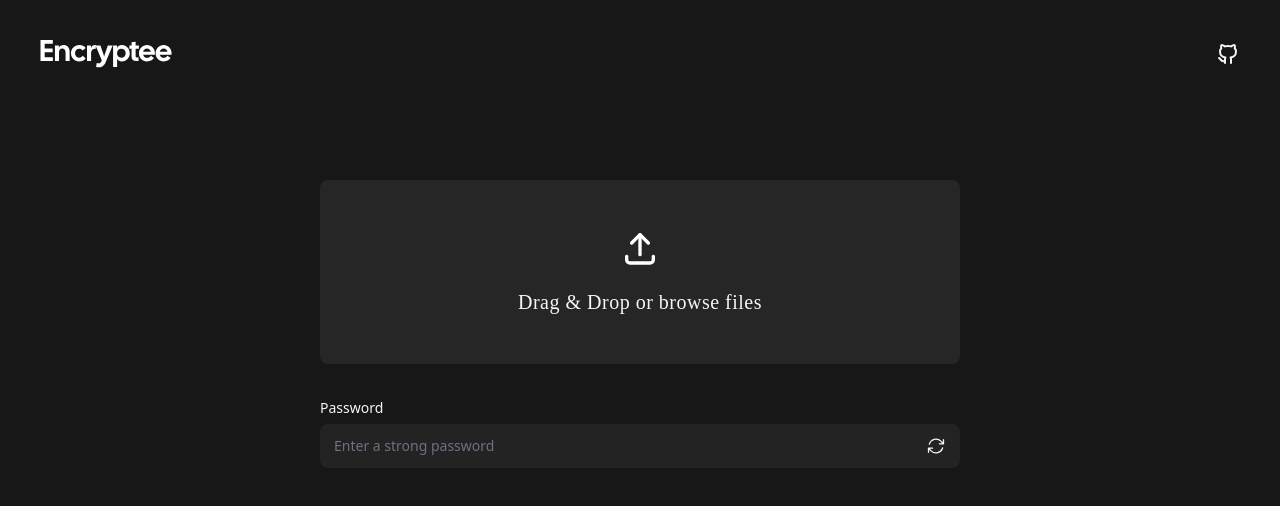
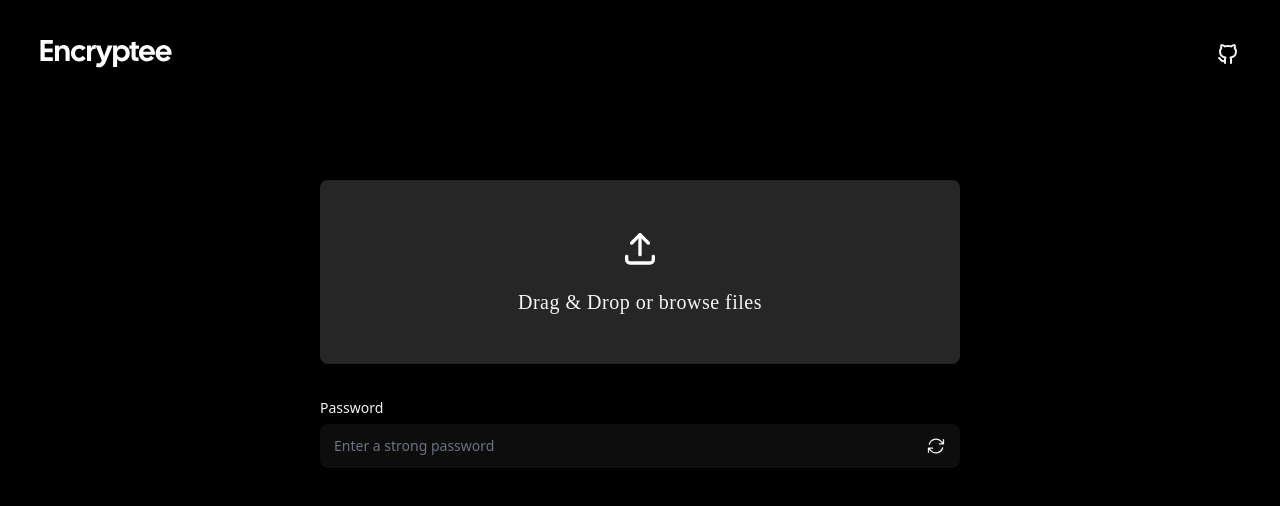
Before and after one commit to marcelgundermann/encryptee, a SvelteKit app: page / in a window 1280 px wide. Shown: the top 506 px of the page. Built offline with nearby package versions, Linux system fonts and the light colour scheme.

Commit message:
style: change background color of site

```diff
--- a/src/app.css
+++ b/src/app.css
@@ -3,5 +3,5 @@
 @tailwind utilities;
 
 html {
-    @apply bg-neutral-900 text-neutral-100;
+    @apply bg-black text-neutral-100;
   }
```
